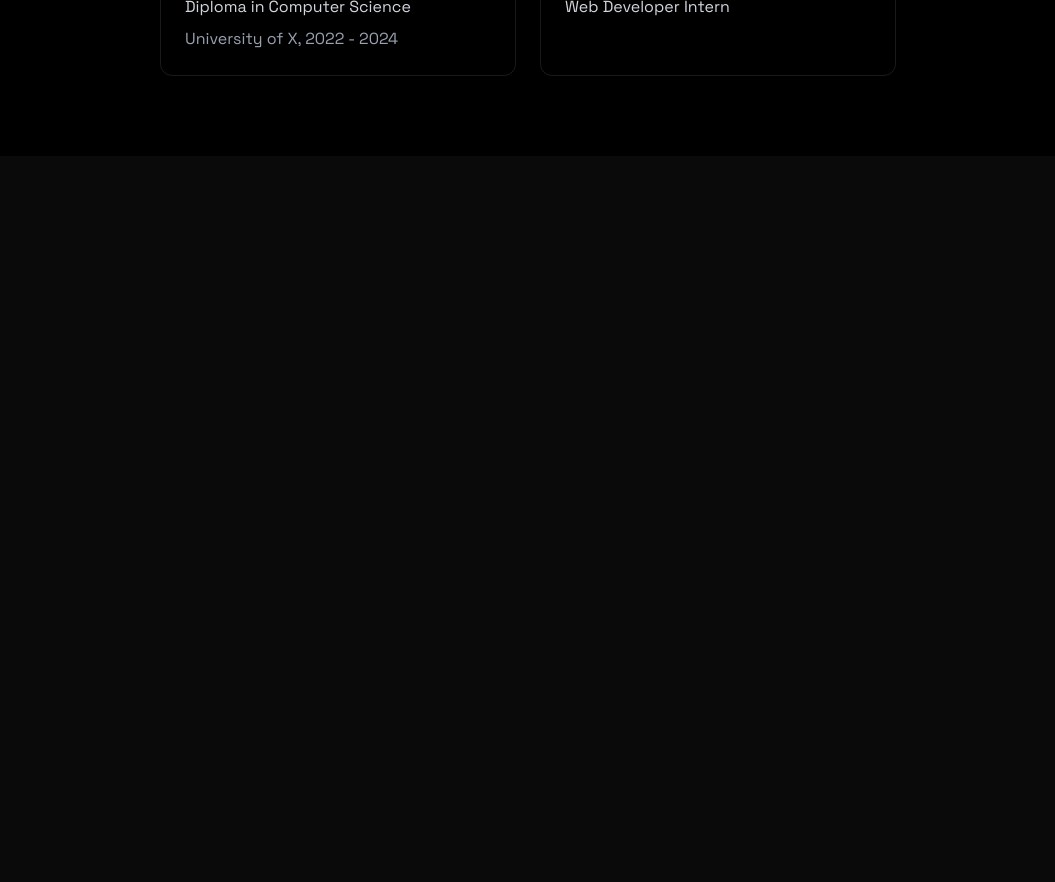
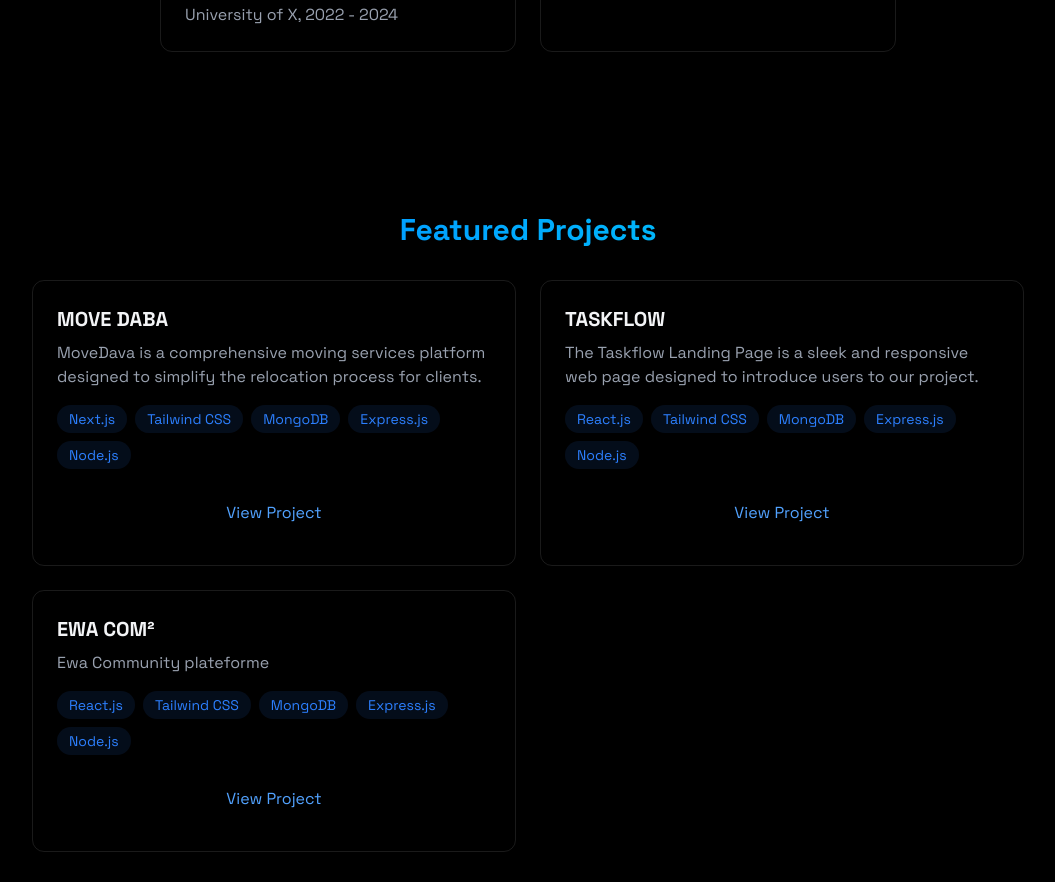
Before and after one commit to zahraelfrouah/Zahra.Portfolio, a React (Vite) app: page / in a window 1280 px wide. Shown: the part 1480-2362 px from the top of the page, without its empty margins (112-1167 px from the left). Before the commit the page ends 1636 px from the top, so only its background shows below. Built offline with nearby package versions, Linux system fonts and the light colour scheme.

Commit message:
add Projects section and update Navbar links to capitalize section names

```diff
--- a/src/App.jsx
+++ b/src/App.jsx
@@ -6,13 +6,14 @@
 import { MobileMenu } from "./components/MobileMenu";
 import { Home } from "./components/sections/Home";
 import { About } from "./components/sections/About";
+import { Projects } from "./components/sections/Projects";
 
 function App() {
   const [isLoaded, setIsLoaded] = useState(false);
   const [menuOpen, setMenuOpen] = useState(false);
   return (
     <>
-      {!isLoaded && <LoadingScreen onComplete={() => setIsLoaded(true)} />}{" "}
+      {!isLoaded && <LoadingScreen onComplete={() => setIsLoaded(true)} />}
       <div
         className={`min-h-screen transition-opacity duration-700 ${
           isLoaded ? "opacity-100" : "opacity-0"
@@ -22,6 +23,7 @@
         <MobileMenu menuOpen={menuOpen} setMenuOpen={setMenuOpen} />
         <Home />
         <About />
+        <Projects />
       </div>
     </>
   );
--- a/src/components/Navbar.jsx
+++ b/src/components/Navbar.jsx
@@ -32,19 +32,19 @@
               href="#about"
               className="text-gray-300 hover:text-white transition-colors"
             >
-              about
+              About
             </a>
             <a
               href="#projects"
               className="text-gray-300 hover:text-white transition-colors"
             >
-              projects
+              Projects
             </a>
             <a
               href="#contact"
               className="text-gray-300 hover:text-white transition-colors"
             >
-              contact
+              Contact
             </a>
           </div>
         </div>
--- a/src/components/sections/About.jsx
+++ b/src/components/sections/About.jsx
@@ -25,9 +25,8 @@
             My journey in web development started with a curiosity about how
             websites work. Since then, I've honed my skills in HTML, CSS, and
             JavaScript, and I'm constantly exploring new frameworks and tools to
-            enhance my projects.
-          </p>
-          <p className="text-gray-300 mb-6">
+            enhance my projects.<br />
+
             When I'm not coding, you can find me exploring new technologies,
             reading tech blogs, or working on personal projects that challenge
             me to grow as a developer.
--- a/src/components/sections/Home.jsx
+++ b/src/components/sections/Home.jsx
@@ -12,7 +12,7 @@
         </h1>
         <p className="text-gray-400 text-lg mb-8 max-w-2xl mx-auto ">
           I'm passionate about coding and always eager to learn new
-          technologies. I enjoy working on projects that challenge me and allow
+          technologies.<br/> I enjoy working on projects that challenge me and allow
           me to grow as a developer.
         </p>
         <div className="flex justify-center space-x-4">
--- a/src/components/sections/Projects.jsx
+++ b/src/components/sections/Projects.jsx
@@ -0,0 +1,119 @@
+export const Projects = () => {
+  return (
+    <section
+      id="projects"
+      className="min-h-screen flex items-center justify-center py-20"
+    >
+      <div className="max-w-5xl mx-auto px-4">
+        <h2 className="text-3xl font-bold mb-8 bg-gradient-to-r from-blue-500 to-cyan-400 bg-clip-text text-transparent text-center">
+          Featured Projects
+        </h2>
+        <div className="grid grid-cols-1 md:grid-cols-2 gap-6">
+
+          <div className="p-6 rounded-xl border border-white/10 hover:-translate-y-1 hover:border-blue-500/30 hover:shadow-[0_2px_8px_rgba(59,130,246,0.2)] transition">
+            <h3 className="text-xl font-bold mb-2">MOVE DABA</h3>
+            <p className="text-gray-400 mb-4">
+              MoveDava is a comprehensive moving services platform designed to
+              simplify the relocation process for clients.
+            </p>
+            <div className="flex flex-wrap gap-2 mb-4">
+              {[
+                "Next.js",
+                "Tailwind CSS",
+                "MongoDB",
+                "Express.js",
+                "Node.js",
+              ].map((tech, key) => (
+                <span
+                  key={key}
+                  className="bg-blue-500/10 text-blue-500 py-1 px-3 rounded-full text-sm hover:bg-blue-500/20 hover:shadow-[0_2px_8px_rgba(59,130,246,0.1)] transition-all"
+                >
+                  {tech}
+                </span>
+              ))}
+            </div>
+            <div className="flex justify-center items-center ">
+              <a
+                href="https://www.movedaba.ma"
+                target="_blank"
+                rel="noopener noreferrer"
+                className="text-blue-400 hover:text-blue-300 transition-colors my-4"
+              >
+                {" "}
+                View Project {" "}
+              </a>
+            </div>
+          </div>
+
+          <div className="p-6 rounded-xl border border-white/10 hover:-translate-y-1 hover:border-blue-500/30 hover:shadow-[0_2px_8px_rgba(59,130,246,0.2)] transition">
+            <h3 className="text-xl font-bold mb-2">TASKFLOW</h3>
+            <p className="text-gray-400 mb-4">
+            The Taskflow Landing Page is a sleek and responsive web page designed to introduce users to our project.
+            </p>
+            <div className="flex flex-wrap gap-2 mb-4">
+              {[
+                "React.js",
+                "Tailwind CSS",
+                "MongoDB",
+                "Express.js",
+                "Node.js",
+              ].map((tech, key) => (
+                <span
+                  key={key}
+                  className="bg-blue-500/10 text-blue-500 py-1 px-3 rounded-full text-sm hover:bg-blue-500/20 hover:shadow-[0_2px_8px_rgba(59,130,246,0.1)] transition-all"
+                >
+                  {tech}
+                </span>
+              ))}
+            </div>
+            <div className="flex justify-center items-center ">
+              <a
+                href="https://task-flow-land.vercel.app/"
+                target="_blank"
+                rel="noopener noreferrer"
+                className="text-blue-400 hover:text-blue-300 transition-colors my-4"
+              >
+                {" "}
+                View Project {" "}
+              </a>
+            </div>
+          </div>
+
+          <div className="p-6 rounded-xl border border-white/10 hover:-translate-y-1 hover:border-blue-500/30 hover:shadow-[0_2px_8px_rgba(59,130,246,0.2)] transition">
+            <h3 className="text-xl font-bold mb-2">EWA COM²</h3>
+            <p className="text-gray-400 mb-4">
+            Ewa Community plateforme
+            </p>
+            <div className="flex flex-wrap gap-2 mb-4">
+              {[
+                "React.js",
+                "Tailwind CSS",
+                "MongoDB",
+                "Express.js",
+                "Node.js",
+              ].map((tech, key) => (
+                <span
+                  key={key}
+                  className="bg-blue-500/10 text-blue-500 py-1 px-3 rounded-full text-sm hover:bg-blue-500/20 hover:shadow-[0_2px_8px_rgba(59,130,246,0.1)] transition-all"
+                >
+                  {tech}
+                </span>
+              ))}
+            </div>
+            <div className="flex justify-center items-center ">
+              <a
+                href="https://next-ewa.vercel.app/"
+                target="_blank"
+                rel="noopener noreferrer"
+                className="text-blue-400 hover:text-blue-300 transition-colors my-4"
+              >
+                {" "}
+                View Project {" "}
+              </a>
+            </div>
+          </div>
+        </div>
+      </div>
+    </section>
+  );
+};
```
